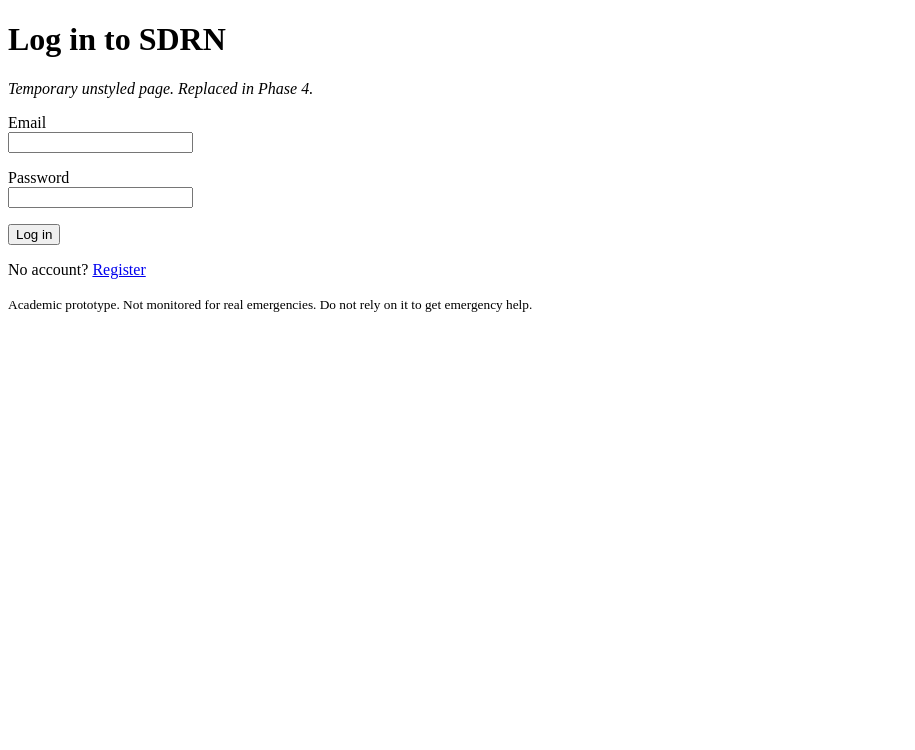
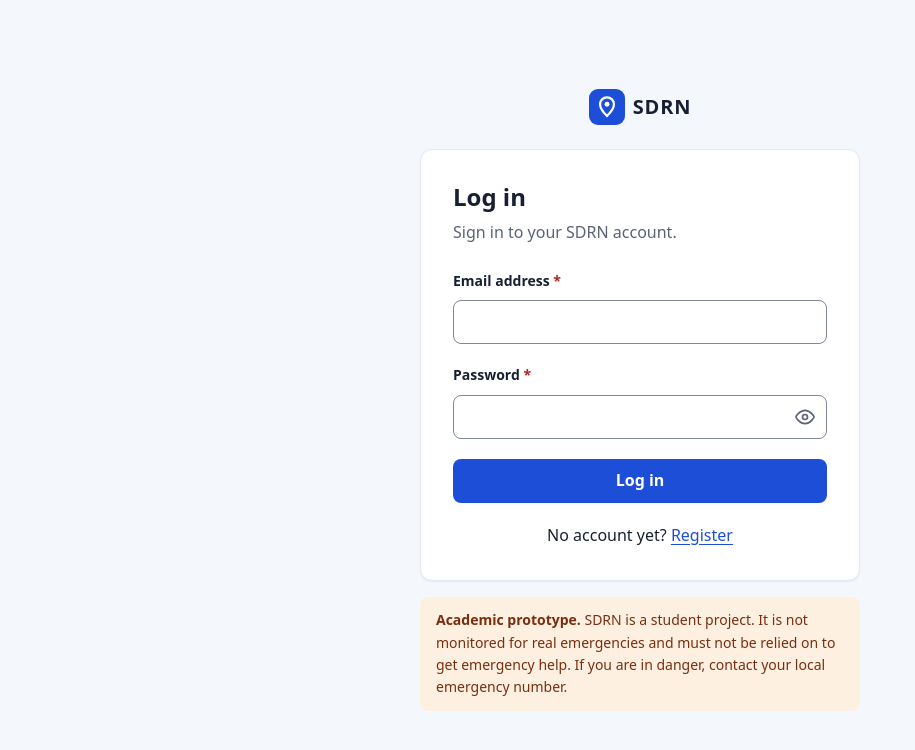
Before and after one commit to namya-g/Smart-Disaster-Relief-Network, a Flask app: page /login in a window 1280 px wide. Shown: the top 750 px of the page, without its empty margins (0-915 px from the left). Run offline with Flask 3, Linux system fonts and the light colour scheme; some libraries are stand-ins or nearby versions.

Commit message:
Add login template for user authentication

```diff
--- a/app/templates/login.html
+++ b/app/templates/login.html
@@ -1,47 +1,32 @@
-<!doctype html>
-<html lang="en">
-<head>
-  <meta charset="utf-8">
-  <meta name="viewport" content="width=device-width, initial-scale=1">
-  <title>Log in - SDRN</title>
-</head>
-<body>
-  <main>
-    <h1>Log in to SDRN</h1>
-    <p><em>Temporary unstyled page. Replaced in Phase 4.</em></p>
+{% extends "_layout_auth.html" %}
+{% from "_macros.html" import field, password_field, alert %}
 
-    {% with messages = get_flashed_messages(with_categories=true) %}
-      {% for category, message in messages %}
-        <p role="status">{{ message }}</p>
-      {% endfor %}
-    {% endwith %}
+{% block title %}Log in - SDRN{% endblock %}
 
-    {% if errors.get('form') %}
-      <p role="alert">{{ errors['form'] }}</p>
-    {% endif %}
+{% block content %}
+  <h1 class="auth-card__title">Log in</h1>
+  <p class="auth-card__intro">Sign in to your SDRN account.</p>
 
-    <form method="post" action="{{ url_for('auth.login') }}" novalidate>
-      <input type="hidden" name="csrf_token" value="{{ csrf_token() }}">
-      {% if next %}<input type="hidden" name="next" value="{{ next }}">{% endif %}
+  {% if expired %}
+    <div class="form-error">{{ alert('Your session has expired. Please log in again.', 'warning') }}</div>
+  {% endif %}
+  {% if errors.get('form') %}
+    <div class="form-error">{{ alert(errors['form'], 'danger') }}</div>
+  {% endif %}
 
-      <p>
-        <label for="email">Email</label><br>
-        <input id="email" name="email" type="email" autocomplete="email" required
-               value="{{ form.get('email', '') }}">
-        {% if errors.get('email') %}<br><span role="alert">{{ errors['email'] }}</span>{% endif %}
-      </p>
+  <form method="post" action="{{ url_for('auth.login') }}" novalidate data-loading-form>
+    <input type="hidden" name="csrf_token" value="{{ csrf_token() }}">
+    {% if next %}<input type="hidden" name="next" value="{{ next }}">{% endif %}
 
-      <p>
-        <label for="password">Password</label><br>
-        <input id="password" name="password" type="password" autocomplete="current-password" required>
-        {% if errors.get('password') %}<br><span role="alert">{{ errors['password'] }}</span>{% endif %}
-      </p>
+    {{ field('email', 'email', 'Email address', type='email', value=form.get('email', ''),
+             autocomplete='email', maxlength=254, error=errors.get('email'),
+             autocapitalize='off', spellcheck='false') }}
 
-      <button type="submit">Log in</button>
-    </form>
+    {{ password_field('password', 'password', 'Password', autocomplete='current-password',
+                      error=errors.get('password')) }}
 
-    <p>No account? <a href="{{ url_for('auth.register') }}">Register</a></p>
-    <p><small>Academic prototype. Not monitored for real emergencies. Do not rely on it to get emergency help.</small></p>
-  </main>
-</body>
-</html>
+    <button type="submit" class="btn btn--primary btn--block" data-loading-text="Logging in&hellip;">Log in</button>
+  </form>
+
+  <p class="auth-card__switch">No account yet? <a href="{{ url_for('auth.register') }}">Register</a></p>
+{% endblock %}
```
